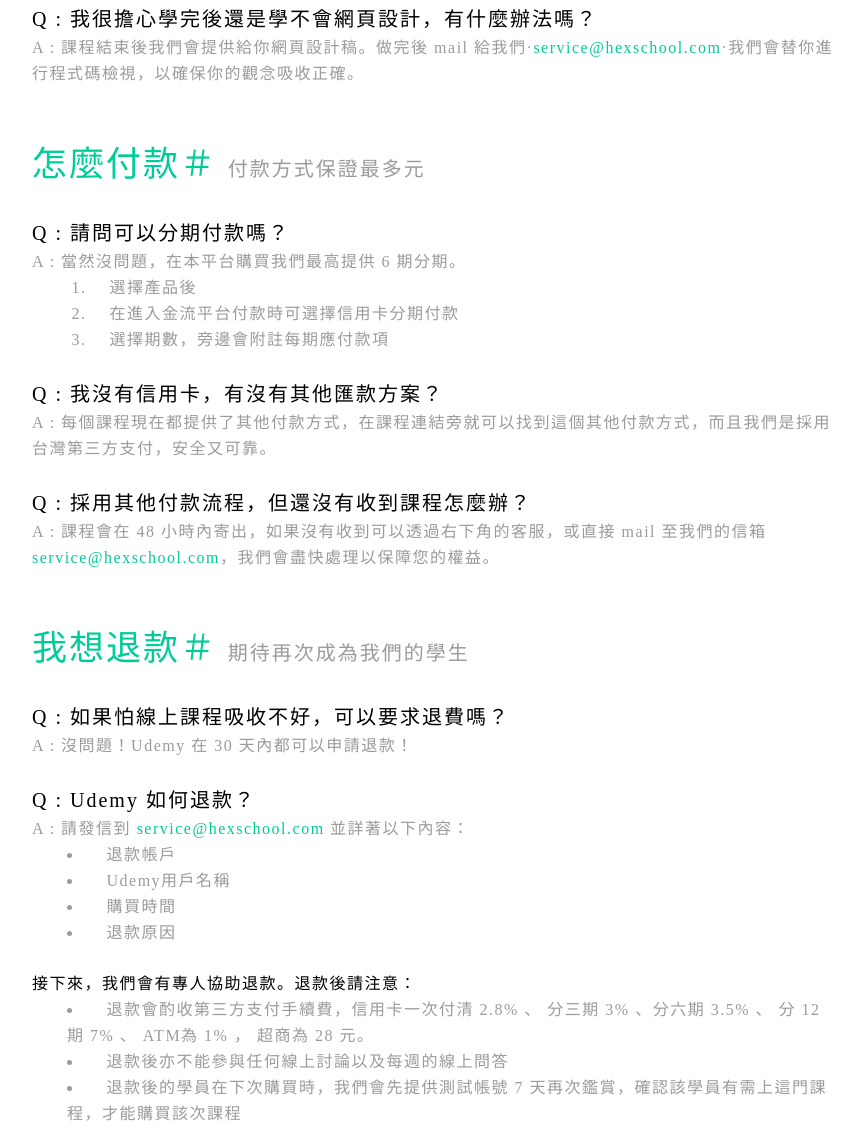
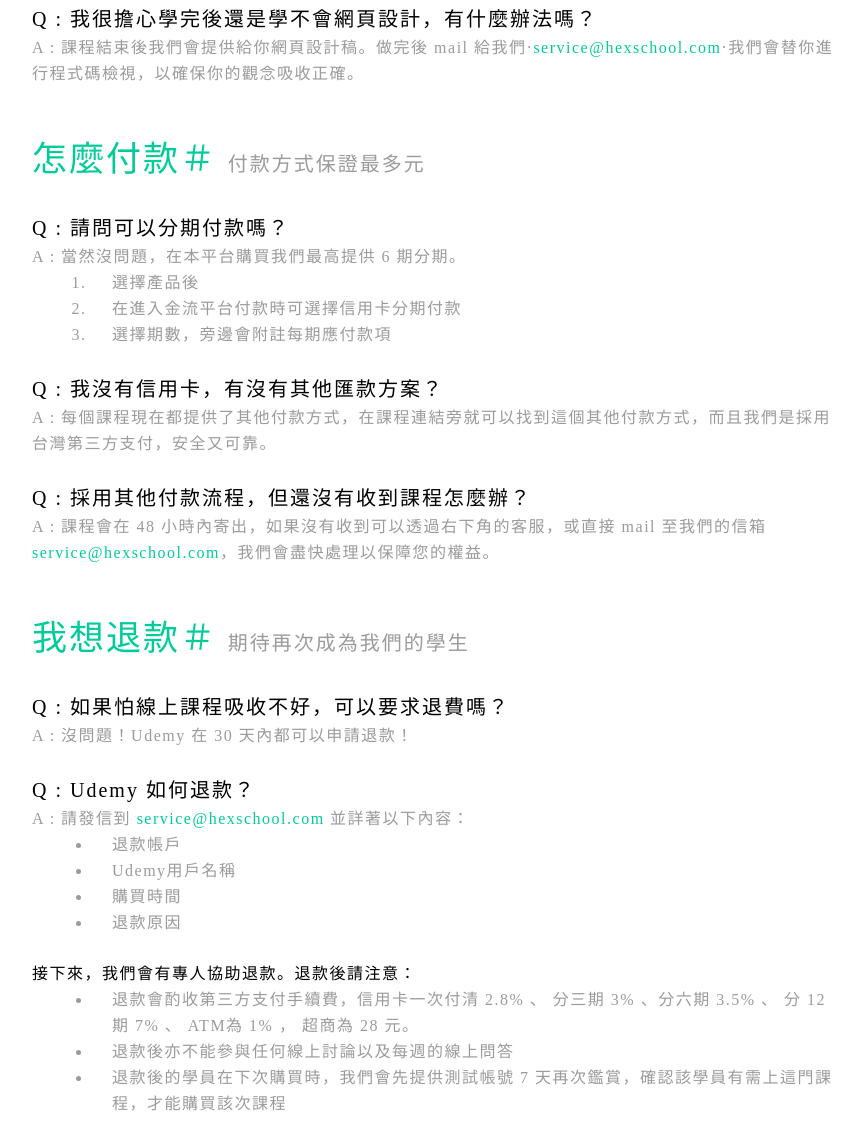
Before and after one commit to Longlong0324/-, a plain HTML site: page faq.html in a window 1280 px wide. Shown: the part 879-2012 px from the top of the page, without its empty margins (176-1038 px from the left). Drawn offline with Linux system fonts and the light colour scheme.

Commit message:
Modified Css

```diff
--- a/css/style.css
+++ b/css/style.css
@@ -379,10 +379,10 @@ h1 span {
     display: flex;
     position: relative;
     width: 625px;
+    height: 52px;
     margin: 52px auto;
 }
 .searchbox .box {
-    height: 52px;
     width: 625px;
     background-color: white;
     border-radius: 5px;
@@ -395,7 +395,6 @@ h1 span {
     right:10px;
     border: none;
     background-color: white;
-    line-height: 52px;
     color: black;
     cursor: pointer;
 }
@@ -412,12 +411,17 @@ h1 span {
     font-size: 20px;
     color: #9b9b9b;
 }
-.faqcontent h4 {
+.faqcontent .q {
     letter-spacing: 2px;
     font-size: 20px;
     line-height: 32px;
+    list-style: none;
+    color: black;
 }
-.faqcontent p, .faqcontent ul, .faqcontent ol {
+.faqcontent .a {
+    list-style: none;
+}
+.faqcontent .a, .faqcontent ul, .faqcontent ol {
     color: #9b9b9b;
     letter-spacing: 1.5px;
     font-size: 16px;
@@ -428,13 +432,18 @@ h1 span {
     text-decoration: none;
     color: #00cc99;
 }
-.faqcontent ol {
-    list-style:decimal;
+.faqcontent .installment, .faqcontent .return {
     padding-left: 60px;
 }
-.faqcontent ul {
-    list-style:inside;
-    padding-left: 35px;
+.faqcontent .installment {
+    list-style-type: decimal;
+}
+.faqcontent .return {
+    list-style: disc;
+}
+.faqcontent .installment li, .faqcontent .return li {
+    list-style-position:initial;
+    padding-left: 20px;
 }
 .faqform {
     background-color: #ebebeb;
--- a/faq.html
+++ b/faq.html
@@ -25,50 +25,52 @@
         <p class="faqheaderp">別擔心，你想找的答案都在這裡！</p>
         <form class="searchbox" action="">
             <input class="box" name="search" type="text" style="color: black;">
-            <button type="submit"><img src="https://raw.githubusercontent.com/hexschool/HTMLHWSource/master/mutiplePage/search.png" alt="search" width="120%"></button>
+            <button type="submit"><img src="https://raw.githubusercontent.com/hexschool/HTMLHWSource/master/mutiplePage/search.png" alt="search" width="130%"></button>
         </form>
         </div>
 
         <div class="faqcontent">
             <h3>常見問題＃ <span>你想問的說不定也在這裡</span></h3>
-            <h4>Q : 為什麼你們要用Udemy放你們的影音課程，他有什麼好處嗎？</h4>
-            <p>A : 他除了可上傳影音課程外，同時也成上傳我們設計出來的範例程式碼、設計單選題目，並能在 IOS、Andorid 上面學習，同時也能追蹤每位學生的學習機制，讓我們放心挑選 Udemy 作為我們的教學平台。</p>
-            <h4>Q : 影片課程有時效性嗎？</h4>
-            <p>A : 完全沒有，此課程提供終身複習服務，你隨時可聽到我們即時更新的影音課程內容。</p>
-            <h4>Q : 我很擔心學完後還是學不會網頁設計，有什麼辦法嗎？</h4>
-            <p>A : 課程結束後我們會提供給你網頁設計稿。做完後 mail 給我們·<a href="mailto:">service@hexschool.com</a>·我們會替你進行程式碼檢視，以確保你的觀念吸收正確。</p>
+            <ul>
+            <li class="q">Q : 為什麼你們要用Udemy放你們的影音課程，他有什麼好處嗎？</h4>
+            <li class="a">A : 他除了可上傳影音課程外，同時也成上傳我們設計出來的範例程式碼、設計單選題目，並能在 IOS、Andorid 上面學習，同時也能追蹤每位學生的學習機制，讓我們放心挑選 Udemy 作為我們的教學平台。</p>
+            <li class="q">Q : 影片課程有時效性嗎？</h4>
+            <li class="a">A : 完全沒有，此課程提供終身複習服務，你隨時可聽到我們即時更新的影音課程內容。</p>
+            <li class="q">Q : 我很擔心學完後還是學不會網頁設計，有什麼辦法嗎？</h4>
+            <li class="a">A : 課程結束後我們會提供給你網頁設計稿。做完後 mail 給我們·<a href="mailto:">service@hexschool.com</a>·我們會替你進行程式碼檢視，以確保你的觀念吸收正確。</p>
 
             <h3>怎麼付款＃ <span>付款方式保證最多元</span></h3>
-            <h4>Q : 請問可以分期付款嗎？</h4>
-            <p style="margin-bottom:0;">A : 當然沒問題，在本平台購買我們最高提供 6 期分期。</p>
-            <ol>
-                <li>&emsp;選擇產品後</li>
-                <li>&emsp;在進入金流平台付款時可選擇信用卡分期付款</li>
-                <li>&emsp;選擇期數，旁邊會附註每期應付款項</li>
+            <li class="q">Q : 請問可以分期付款嗎？</h4>
+            <li class="a" style="margin-bottom:0;">A : 當然沒問題，在本平台購買我們最高提供 6 期分期。</p>
+            <ol class="installment">
+                <li>選擇產品後</li>
+                <li>在進入金流平台付款時可選擇信用卡分期付款</li>
+                <li>選擇期數，旁邊會附註每期應付款項</li>
             </ol>
 
-            <h4>Q : 我沒有信用卡，有沒有其他匯款方案？</h4>
-            <p>A : 每個課程現在都提供了其他付款方式，在課程連結旁就可以找到這個其他付款方式，而且我們是採用台灣第三方支付，安全又可靠。</p>
-            <h4>Q : 採用其他付款流程，但還沒有收到課程怎麼辦？</h4>
-            <p>A : 課程會在 48 小時內寄出，如果沒有收到可以透過右下角的客服，或直接 mail 至我們的信箱 <a href="mailto:">service@hexschool.com</a>，我們會盡快處理以保障您的權益。</p>
+            <li class="q">Q : 我沒有信用卡，有沒有其他匯款方案？</h4>
+            <li class="a">A : 每個課程現在都提供了其他付款方式，在課程連結旁就可以找到這個其他付款方式，而且我們是採用台灣第三方支付，安全又可靠。</p>
+            <li class="q">Q : 採用其他付款流程，但還沒有收到課程怎麼辦？</h4>
+            <li class="a">A : 課程會在 48 小時內寄出，如果沒有收到可以透過右下角的客服，或直接 mail 至我們的信箱 <a href="mailto:">service@hexschool.com</a>，我們會盡快處理以保障您的權益。</p>
 
             <h3>我想退款＃ <span>期待再次成為我們的學生</span></h3>
-            <h4>Q : 如果怕線上課程吸收不好，可以要求退費嗎？</h4>
-            <p>A : 沒問題！Udemy 在 30 天內都可以申請退款！</p>
-            <h4>Q : Udemy 如何退款？</h4>
-            <p style="margin-bottom:0;">A : 請發信到 <a href="mailto:">service@hexschool.com</a> 並詳著以下內容：</p>
-            <ul>
-                <li>&emsp;退款帳戶</li>
-                <li>&emsp;Udemy用戶名稱</li>
-                <li>&emsp;購買時間</li>
-                <li>&emsp;退款原因</li>
+            <li class="q">Q : 如果怕線上課程吸收不好，可以要求退費嗎？</h4>
+            <li class="a">A : 沒問題！Udemy 在 30 天內都可以申請退款！</p>
+            <li class="q">Q : Udemy 如何退款？</h4>
+            <li class="a" style="margin-bottom:0;">A : 請發信到 <a href="mailto:">service@hexschool.com</a> 並詳著以下內容：</p>
+            <ul class="return">
+                <li>退款帳戶</li>
+                <li>Udemy用戶名稱</li>
+                <li>購買時間</li>
+                <li>退款原因</li>
             </ul>
             <p style="color: black; margin-bottom:0;">接下來，我們會有專人協助退款。退款後請注意：</p>
-            <ul>
-                <li>&emsp;退款會酌收第三方支付手續費，信用卡一次付清 2.8% 、 分三期 3% 、分六期 3.5% 、 分 12 期 7% 、 ATM為 1% ， 超商為 28 元。</li>
-                <li>&emsp;退款後亦不能參與任何線上討論以及每週的線上問答</li>
-                <li>&emsp;退款後的學員在下次購買時，我們會先提供測試帳號 7 天再次鑑賞，確認該學員有需上這門課程，才能購買該次課程</li>
+            <ul class="return">
+                <li>退款會酌收第三方支付手續費，信用卡一次付清 2.8% 、 分三期 3% 、分六期 3.5% 、 分 12 期 7% 、 ATM為 1% ， 超商為 28 元。</li>
+                <li>退款後亦不能參與任何線上討論以及每週的線上問答</li>
+                <li>退款後的學員在下次購買時，我們會先提供測試帳號 7 天再次鑑賞，確認該學員有需上這門課程，才能購買該次課程</li>
             </ul>
+        </ul>
         </div>
             <div class="faqform">
                 <h5>找不到你的問題嗎？
```
Also changed, not shown: 1 other file.
